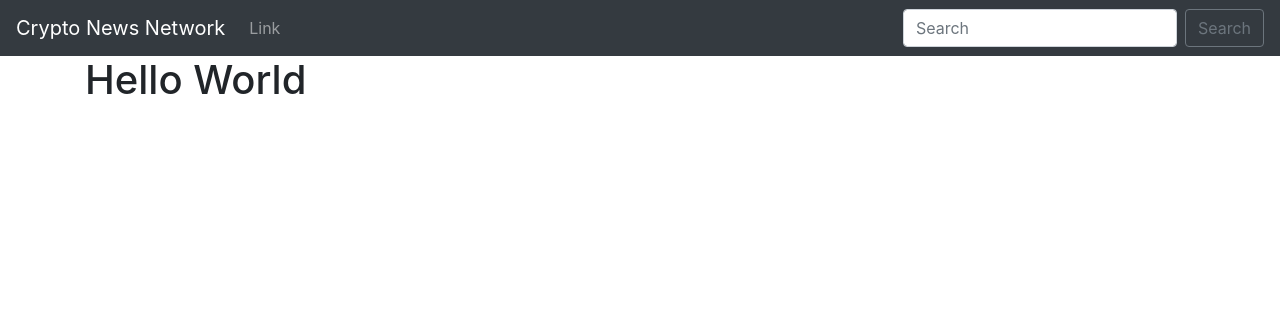
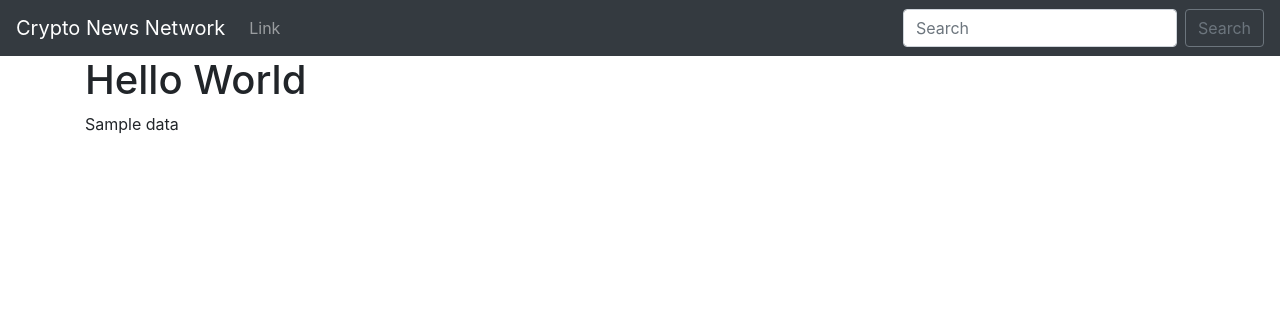
Before and after one commit to jfreesh/my-crytpo, a Django app: template crypto/templates/home.html in a window 1280 px wide. Shown: the top 316 px of the page. Run offline with Django 3.2, Linux system fonts and the light colour scheme; the template is opened without the code that fills it: most values are stand-ins (such as "Sample title", 1, 10 or a date in 2020); some libraries are stand-ins or nearby versions.

Commit message:
Ch11, setup initial call to api and view results on screen

```diff
--- a/crypto/templates/home.html
+++ b/crypto/templates/home.html
@@ -4,4 +4,5 @@
 
 	<h1>Hello World</h1>
 
+	{{ api.Data }}
 {% endblock %}
--- a/crypto/views.py
+++ b/crypto/views.py
@@ -3,4 +3,8 @@ from django.shortcuts import render
 # Create your views here.
 
 def home(request):
-	return render(request, 'home.html', {})
+	import requests
+	import json
+	api_request = requests.get("https://min-api.cryptocompare.com/data/v2/news/?lang=EN")
+	api = json.loads(api_request.content)
+	return render(request, 'home.html', {'api': api})
```
